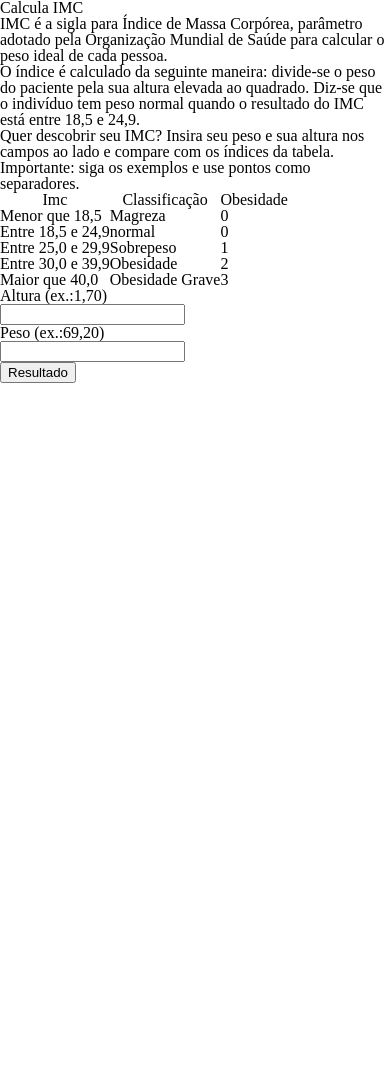
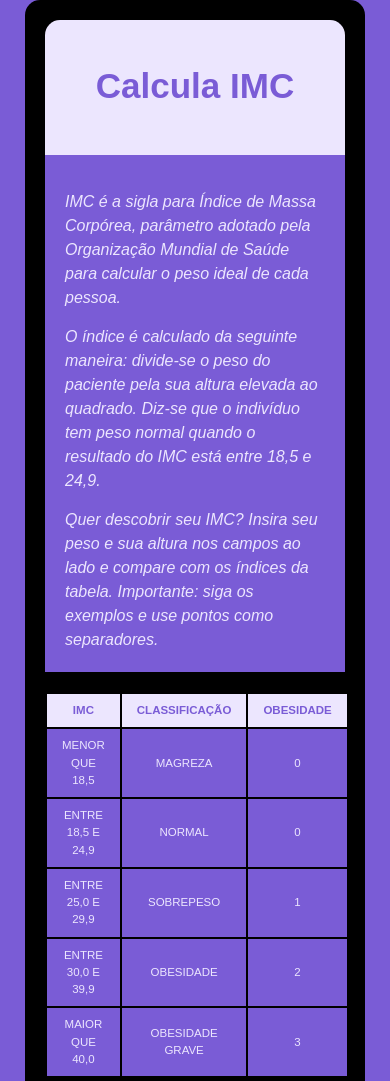
Before and after one commit to HederAlves/Calcula-IMC-JavaScript, a plain HTML site: page index.html in a window 390 px wide. Shown: the top 1081 px of the page. Before the commit the page ends 844 px from the top, so only its background shows below. Drawn offline with Linux system fonts and the light colour scheme.

```diff
--- a/style.css
+++ b/style.css
@@ -1,37 +1,236 @@
-function calculaImc() {
+body {
+    background: hsl(255,60%,60%);
+    padding: 150px 0px 0px 250px;
+    margin: 0 auto;
+    width: 1440px;
+}
 
-    const altura = document.querySelector(".altura").value;
-    const peso = document.querySelector(".peso").value;
+header {
+    width: 80%;
+    height: 615px;
+    background: black;
+    padding: 20px;
+    box-sizing: border-box;
+    border-radius: 15px;
+}
 
-    const resultadoImc = parseFloat(peso) / (parseFloat(altura) * parseFloat(altura));
-    document.querySelector('[data-resultado-imc]').innerHTML = resultadoImc.toFixed(2);
+h1 {
+    text-align: center;
+    position: absolute;
+    margin-top: -88px;
+    font-weight: bold;
+    font-size: 35px;
+    color: hsl(255,60%,60%);
+    font-family: sans-serif;
+    font-weight: bold;
+    box-sizing: border-box;
+    width: 30%;
+    padding: 40px 0px 0px 0px;
+    line-height: 1.5;
+    background: hsl(255,95%,95%);
+    border-radius: 15px;
+    height: 135px;
+}
+
+.blocoCabecalho {
+    display: flex;
+    color: hsl(255,95%,95%);
+    font-family: sans-serif;
+    font-style: italic;
+    box-sizing: border-box;
+    width: 60%;
+    padding: 20px;
+    line-height: 1.5;
+    background: hsl(255,60%,60%);
+    margin-top: 90px;
+}
+
+.paragrafoCabecalho {
+    margin: 0px 25px 0px 0px;
+}
+
+table {
+    font-family: sans-serif;
+    text-align: center;
+    width: 60%;
+    margin: 20px 0 40px;
+}
+
+thead {
+    text-transform: uppercase;
+    background: hsl(255,95%,95%);
+    color: hsl(255,60%,60%);
+    font-weight: bold;
+}
+
+td {
+
+    text-transform: uppercase;
+    background: hsl(255,60%,60%);
+    color: hsl(255,95%,95%);
+    border: 2px solid #000000;
+    padding: 8px 15px;
+}
+
+th {
+
+    text-transform: uppercase;
+    border: 2px solid #000000;
+    padding: 8px 15px;
+}
+
+.blocoPrincipal {
+    position: absolute;
+    margin: -500px 0px 0px 800px;
+    width: 220px;
+    height: 400px;
+    box-sizing: border-box;
+    border-radius: 15px;
+    padding: 8px 15px;
+    align-items: right;
+    color: hsl(255,95%,95%);
+}
+
+.blocoInput {
+    text-align: center;
+    display: flex;
+    flex-direction: column;
+    justify-content: space-between;
+    height: 610px;
+    border-radius: 15px;
+    background: black;
+}
+
+.peso {
+    text-align: center;
+    color: hsl(255,60%,60%);
+    font-size: 45px;
+    width: 100px;
+    height: 50px;
+    background: hsl(255,95%,95%);
+    border-radius: 5px;
+}
+
+.altura {
+    text-align: center;
+    color: hsl(255,60%,60%);
+    font-size: 45px;
+    width: 100px;
+    height: 50px;
+    background: hsl(255,95%,95%);
+    border-radius: 5px;
+}
+
+li {
+    padding: 10px;
+}
+
+h2 {
+    margin-bottom: 20px;
+    color: hsl(255,95%,95%);
+    font-size: 25px;
+}
+
+.botaoResultado {
+    margin: 0px 25px;
+    text-align: center;
+    background: hsl(255,60%,60%);
+    color:hsl(255,95%,95%);
+    font-size: 25px;
+    width: 140px;
+    height: 50px;
+    border-radius: 10px;
+}
+
+.resultadoImc {
+    align-items: center;
+    color: hsl(255,60%,60%);
+    font-size: 45px;
+    font-weight: bold;
+    box-sizing: border-box;
+    padding: 100px 10px 100px 10px;
+    background: hsl(255,95%,95%);
+    border-radius: 15px;
+    margin: 15px;
+
+}
 
 
-    if (resultadoImc < 18.5) {
-
-        document.querySelector('[data-resultado-filtro]').innerHTML = console.log("Magreza");
-    }
-
-    if (resultadoImc >= 18.5 || resultadoImc <= 24.9) {
-
-       document.querySelector('[data-resultado-filtro]').innerHTML = console.log("Normal");
-     }
-
-     if (resultadoImc >= 25 || resultadoImc <= 29.9) {
-
-       document.querySelector('[data-resultado-filtro]').innerHTML-console.log("Sobrepeso");
-     }
-
-     if (resultadoImc >= 30 || resultadoImc <= 39.9) {
-
-       document.querySelector('[data-resultado-filtro]').innerHTML = console.log("Obesidade");
-     }
-
-     if (resultadoImc > 40) {
-
-       document.querySelector('[data-resultado-filtro]').innerHTML = console.log("Obesidadegrave");
-     }
+.resultadoFiltro {
+    position: absolute;
+    margin: 240px 0px 0px -121px;
+    color: hsl(255,60%,60%);
+    font-size: 15px;
+    font-weight: bold;
+    box-sizing: border-box;
+    background: hsl(255,95%,95%);
+}
 
 
 
+
+
+
+
+
+
+
+        /*MOBILE*/
+@media(max-width: 780px) {
+
+    body {
+        padding: 0;
+        width: 340px;
+    }
+
+    header {
+        width: initial;
+        height: initial;
+        border-radius: 15px 15px 0px 0px;
+    }
+
+    h1 {
+        position: initial;
+        margin: initial;
+        width: initial;
+        border-radius: 15px 15px 0px 0px;
+    }
+
+    .blocoCabecalho {
+        width: initial;
+        flex-direction: column;
+        margin: initial;
+    }
+
+    .paragrafoCabecalho {
+         margin: 15px 0px 0px 0px;
+    }
+
+    .tabela {
+
+        vertical-align: middle;
+        font-size: 11.5px;
+        line-height: 1.5;
+        width: 100%;
+    }
+
+    td {
+        vertical-align: middle;
+    }
+
+    .blocoPrincipal {
+        position: initial;
+        margin: initial;
+        width: initial;
+        padding: initial;
+        border-radius: initial;
+    }
+
+    .blocoInput {
+        border-radius: 0px 0px 15px 15px;
+    }
+
+    .botaoResultado {
+        width: initial;
+    }
 }
```
